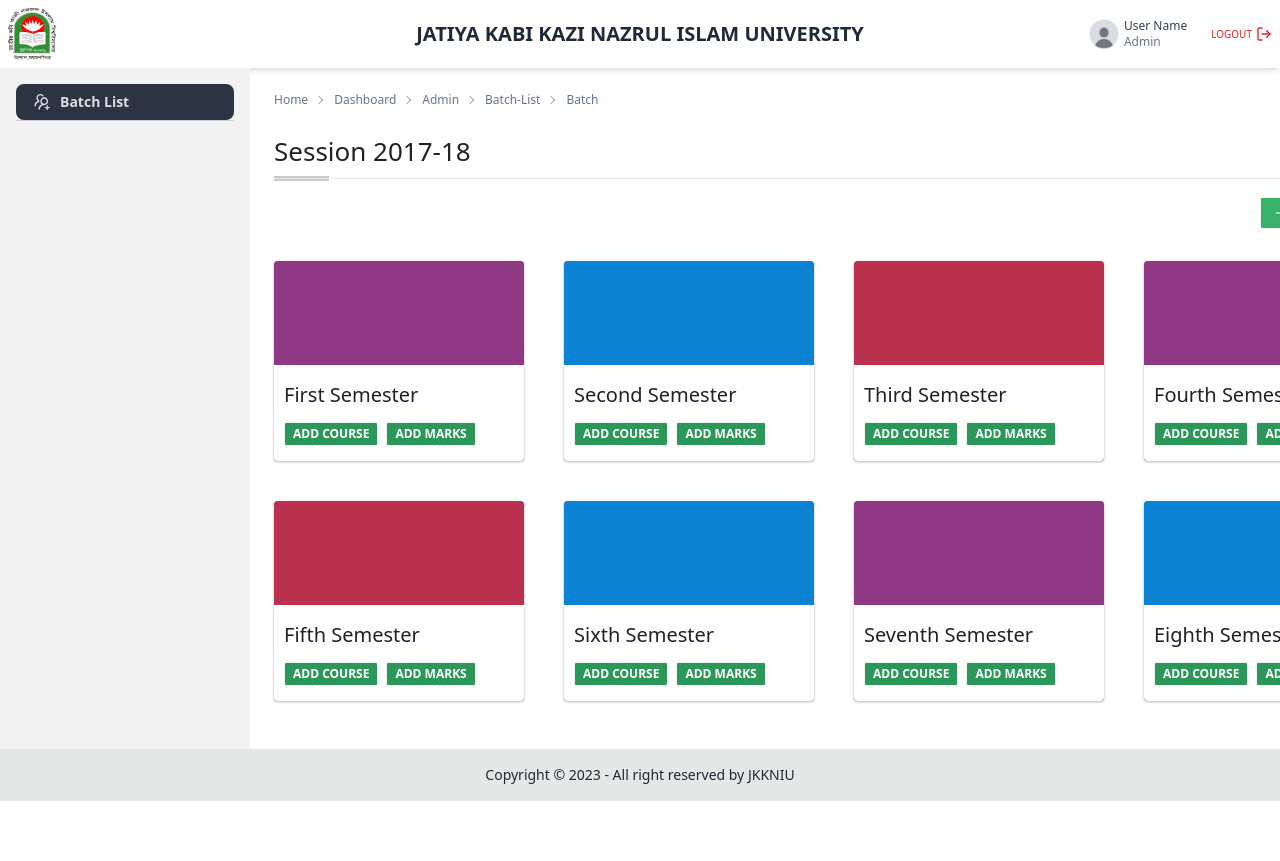
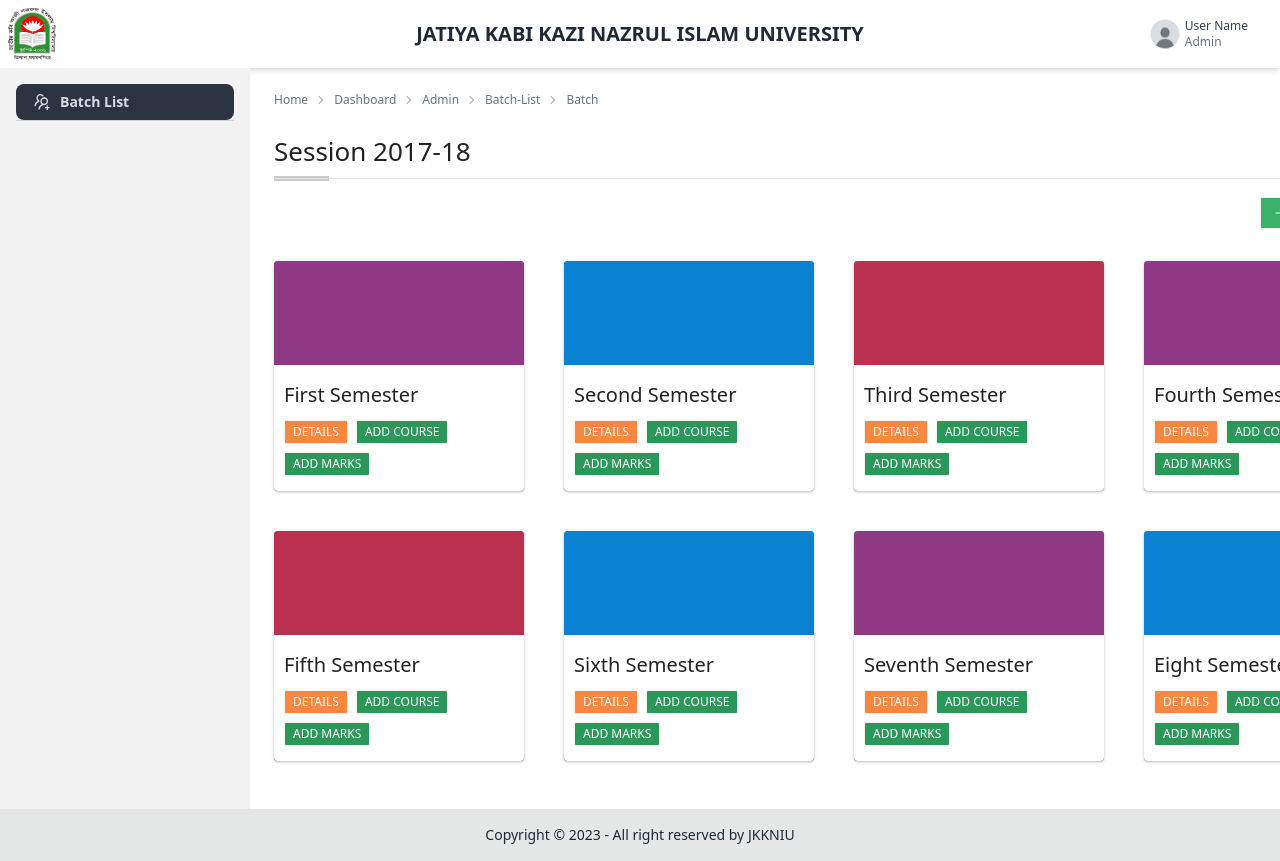
Before and after one commit to sam-suzzaman/ResultSystem, a React (Vite) app: page /dashboard/admin/batch-list/batch in a window 1280 px wide. Shown: the top 861 px of the page. Before the commit the page ends 801 px from the top, so only its background shows below. Built offline with nearby package versions, Linux system fonts and the light colour scheme.

Commit message:
update navbar

```diff
--- a/src/Components/Non-Shared/DashboardPageCom/Admin/SemesterCard/SemesterCard.jsx
+++ b/src/Components/Non-Shared/DashboardPageCom/Admin/SemesterCard/SemesterCard.jsx
@@ -6,11 +6,14 @@ const SemesterCard = ({ title }) => {
             <div class="top">
                 <div class="caption">
                     <h3 class="title"> {title}</h3>
-                    <div className="">
-                        <button className="btn btn-xs bg-[#2b9859] hover:bg-[#33b76a] text-white rounded-sm">
+                    <div className=" flex flex-wrap gap-2">
+                        <button className="btn btn-xs text-xs font-normal bg-[#fa8740] hover:bg-[#ffb153] text-white rounded-sm">
+                            details
+                        </button>
+                        <button className="btn btn-xs text-xs font-normal bg-[#2b9859] hover:bg-[#33b76a] text-white rounded-sm">
                             add course
                         </button>
-                        <button className="btn btn-xs bg-[#2b9859] hover:bg-[#33b76a] text-white rounded-sm ml-2">
+                        <button className="btn btn-xs text-xs font-normal bg-[#2b9859] hover:bg-[#33b76a] text-white rounded-sm">
                             add marks
                         </button>
                     </div>
--- a/src/Components/Non-Shared/DashboardPageCom/Admin/SemesterCard/semesterCard.css
+++ b/src/Components/Non-Shared/DashboardPageCom/Admin/SemesterCard/semesterCard.css
@@ -11,7 +11,7 @@
     border-radius: 4px;
     overflow: hidden;
     width: 250px;
-    min-height: 200px;
+    min-height: 230px;
     transition: transform 300ms linear-out;
 }
 .semister-card .top {
--- a/src/Components/Shared/Navbar/Navbar.jsx
+++ b/src/Components/Shared/Navbar/Navbar.jsx
@@ -1,6 +1,9 @@
+import { Link, NavLink } from "react-router-dom";
 import jkkniuLogo from "../../../assets/Jkkniu_logo.png";
 import avatarPhoto from "../../../assets/avatar_photo.jpg";
 import { FiLogOut } from "react-icons/fi";
+import { MdOutlineDashboardCustomize } from "react-icons/md";
+import { AiOutlineSetting } from "react-icons/ai";
 
 const Navbar = () => {
     return (
@@ -8,20 +11,27 @@ const Navbar = () => {
             <div className="navbar bg-base-100 w-full max-w-7xl mx-auto justify-between">
                 <div className="navbar-start">
                     <div className="w-12">
+                        <Link to="/">
                             <img
                                 className="w-full"
                                 src={jkkniuLogo}
                                 alt="jkkniu_logo"
                             />
+                        </Link>
                     </div>
                 </div>
                 <div className="navbar-center">
-                    <a className="font-bold hidden md:block text-xl uppercase">
+                    <Link
+                        to="/"
+                        className="font-bold hidden md:block text-xl uppercase"
+                    >
                         Jatiya Kabi Kazi Nazrul Islam University
-                    </a>
+                    </Link>
                 </div>
                 <div className="navbar-end">
-                    <div className="flex justify-end items-center mr-6">
+                    <div className="dropdown dropdown-end">
+                        <label tabIndex={0} className="">
+                            <div className="flex justify-end items-center mr-6 cursor-pointer">
                                 <img
                                     src={avatarPhoto}
                                     alt="avatar_photo"
@@ -31,15 +41,52 @@ const Navbar = () => {
                                     <h3 className="text-xs font-medium capitalize mb-0 text-slate-700">
                                         User name
                                     </h3>
-                            <p className="text-xs mb-0 text-slate-500">Admin</p>
+                                    <p className="text-xs mb-0 text-slate-500">
+                                        Admin
+                                    </p>
                                 </div>
                             </div>
-                    <button className="flex justify-end items-center text-red-600 hover:text-red-700 hover:font-medium">
+                        </label>
+                        <ul
+                            tabIndex={0}
+                            className="mt-5 z-[1] p-2 shadow-md menu menu-sm dropdown-content bg-base-100 rounded-sm w-52"
+                        >
+                            <li>
+                                <NavLink
+                                    to="/dashboard/admin"
+                                    className="capitalize rounded-sm"
+                                >
+                                    <span className="text-lg">
+                                        <MdOutlineDashboardCustomize />
+                                    </span>
+                                    dashboard
+                                </NavLink>
+                            </li>
+                            <li>
+                                <a className="capitalize rounded-sm">
+                                    <span className="text-lg">
+                                        <AiOutlineSetting />
+                                    </span>
+                                    Settings
+                                </a>
+                            </li>
+                            <li>
+                                <button className="flex items-center text-red-600 hover:text-red-700 hover:font-medium rounded-sm">
+                                    <FiLogOut />
+                                    <span className="text-[11px] uppercase font-medium ">
+                                        logout
+                                    </span>
+                                </button>
+                            </li>
+                        </ul>
+                    </div>
+
+                    {/* <button className="flex justify-end items-center text-red-600 hover:text-red-700 hover:font-medium">
                         <span className="text-[10px] uppercase font-medium mr-1">
                             logout
                         </span>
                         <FiLogOut />
-                    </button>
+                    </button> */}
                 </div>
             </div>
         </nav>
--- a/src/Pages/DashboardPages/Admin/SingleBatchPage/SingleBatchPage.jsx
+++ b/src/Pages/DashboardPages/Admin/SingleBatchPage/SingleBatchPage.jsx
@@ -38,7 +38,7 @@ const SingleBatchPage = () => {
                 <SemesterCard title="fifth semester" />
                 <SemesterCard title="sixth semester" />
                 <SemesterCard title="seventh semester" />
-                <SemesterCard title="eighth semester" />
+                <SemesterCard title="eight semester" />
             </div>
         </div>
     );
```
Lines whose indentation alone changed are shown as unchanged.
